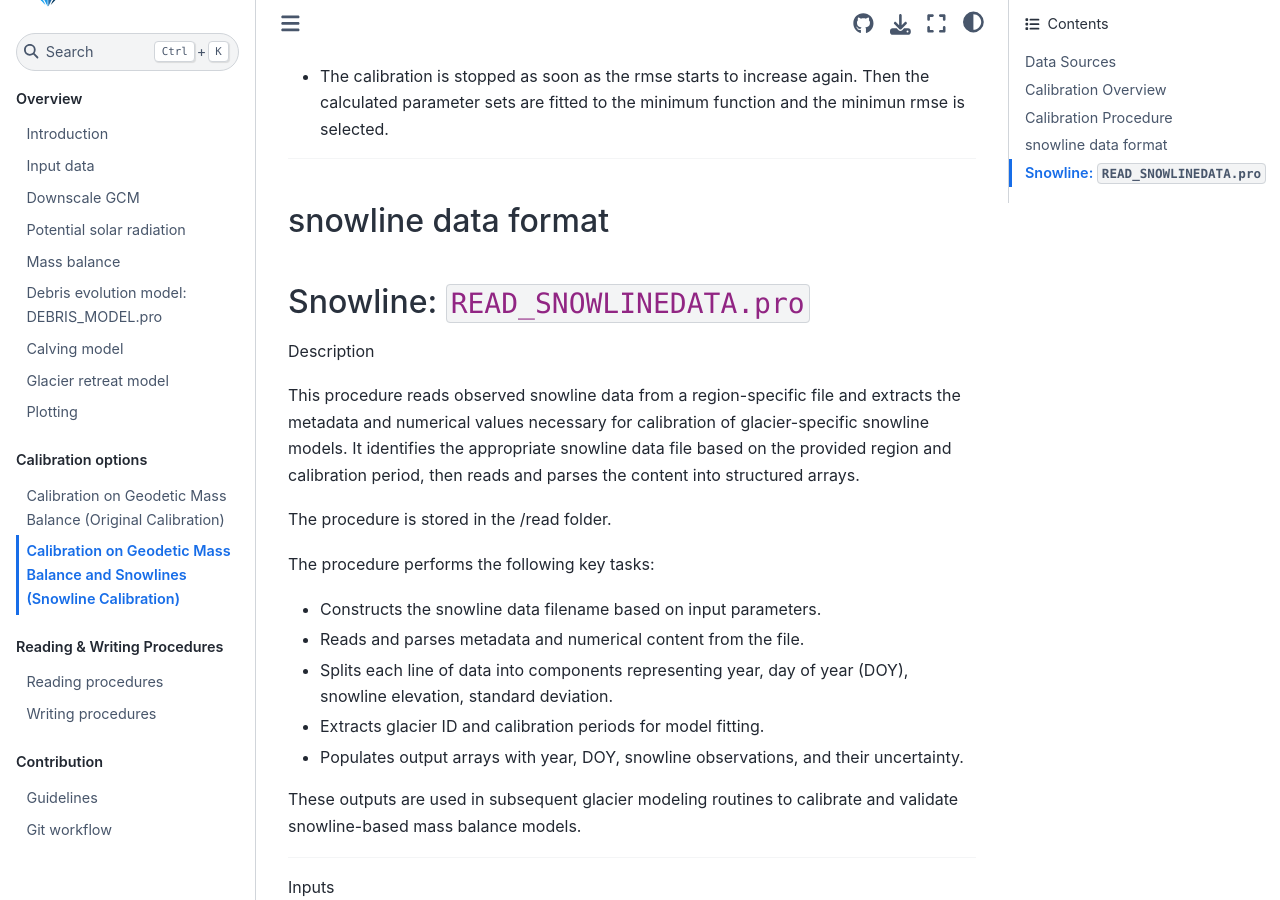
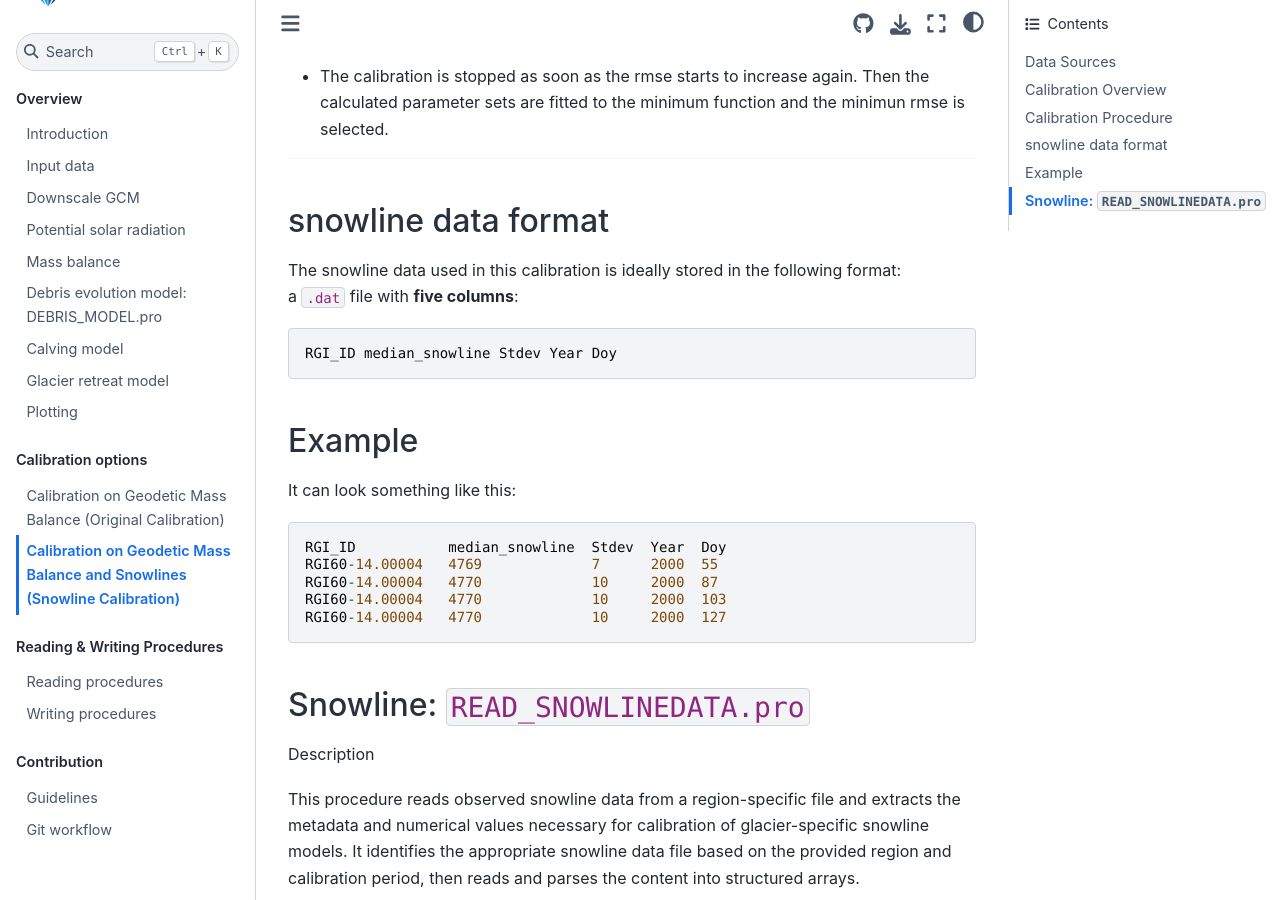
Before and after one commit to eth-vaw-glaciology/GloGEM-doc-temp, a Sphinx documentation site: the page built from docs/source/READ_SNOWLINEDATA_documentation.md, in a window 1280 px wide and 900 px high, scrolled down 2749 px. Built offline with Sphinx 7.4.7 and the Sphinx Book theme 1.1.4, drawn with Linux system fonts in a browser that asks for light colours.

Commit message:
Update READ_SNOWLINEDATA_documentation.md

````diff
--- a/docs/source/READ_SNOWLINEDATA_documentation.md
+++ b/docs/source/READ_SNOWLINEDATA_documentation.md
@@ -63,10 +63,26 @@ Conceptual sketch of the target selection in the calibration.
 
 ---
 
-
-
 ## snowline data format
 
+The snowline data used in this calibration is ideally stored in the following format:
+a `.dat` file with **five columns**:
+
+```
+RGI_ID median_snowline Stdev Year Doy
+```
+
+## Example
+
+It can look something like this:
+
+```
+RGI_ID           median_snowline  Stdev  Year  Doy
+RGI60-14.00004   4769             7      2000  55
+RGI60-14.00004   4770             10     2000  87
+RGI60-14.00004   4770             10     2000  103
+RGI60-14.00004   4770             10     2000  127
+```
 ## Snowline: `READ_SNOWLINEDATA.pro`
 
 Description
````
